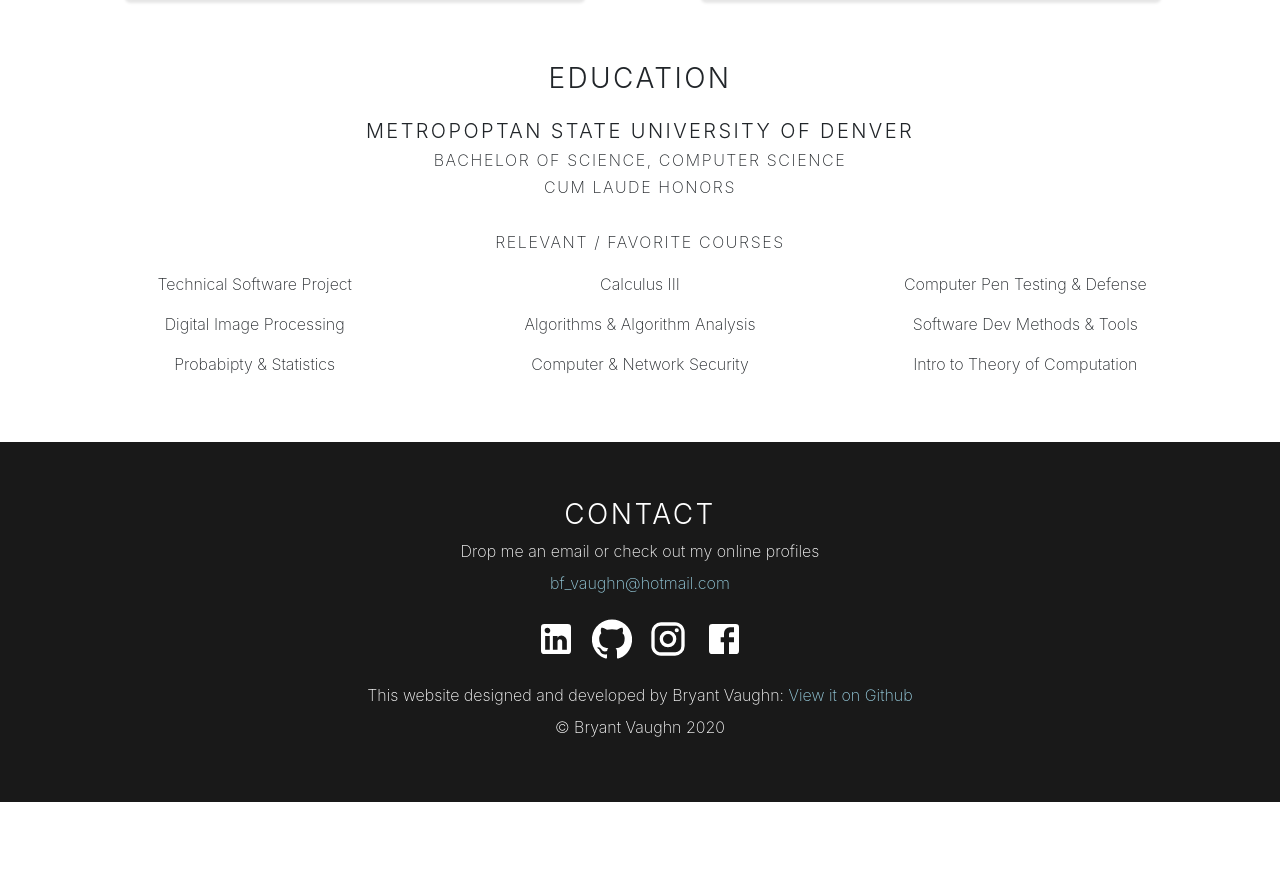
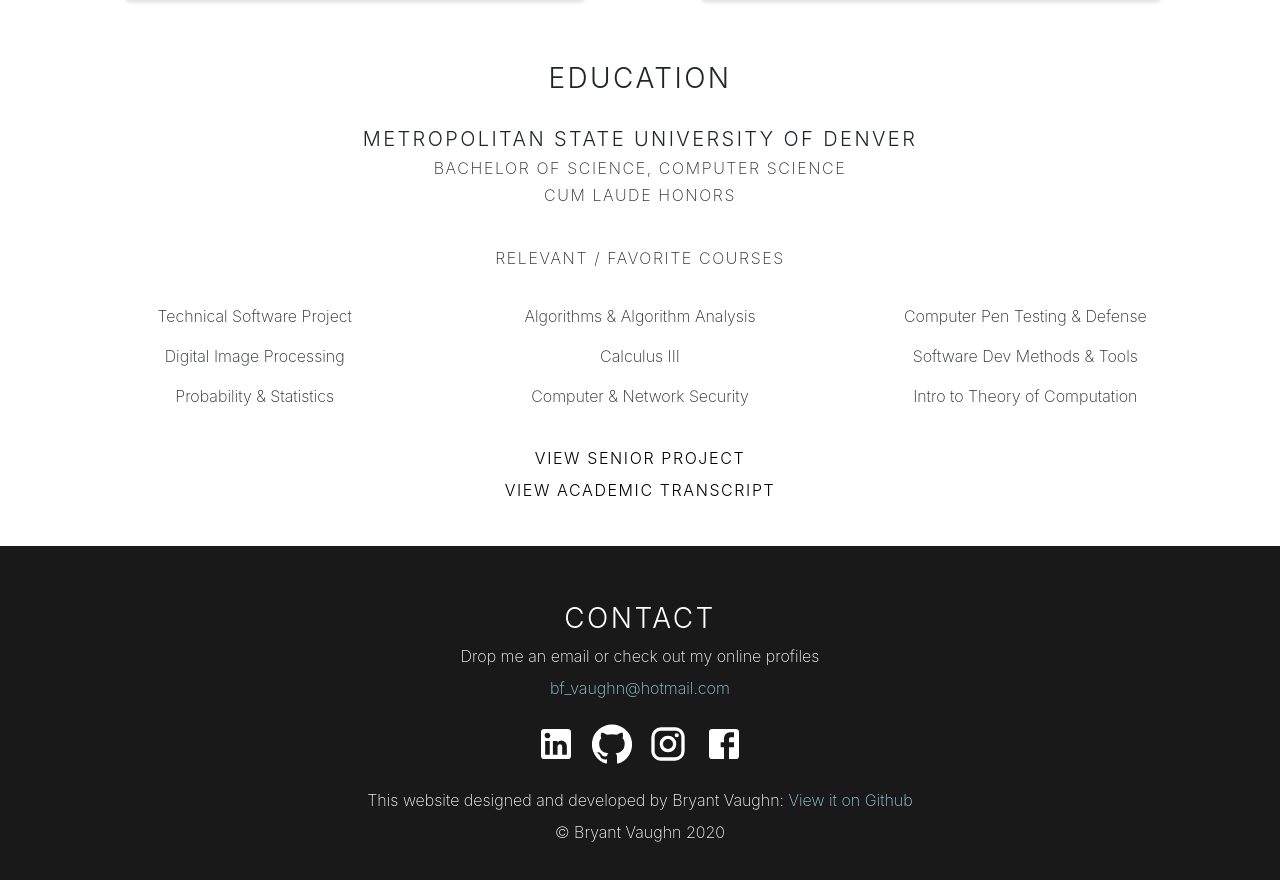
Before and after one commit to BryantVaughn/website, a Next.js app: page / in a window 1280 px wide. Shown: the part 2900-3780 px from the top of the page. Before the commit the page ends 3702 px from the top, so only its background shows below. Built offline with nearby package versions, Linux system fonts and the light colour scheme.

Commit message:
include button links to senior project and transcript

```diff
--- a/components/Education.js
+++ b/components/Education.js
@@ -6,7 +6,7 @@ export default function Education() {
       <h3 className={styles.title}>Education</h3>
       <div className={styles.container}>
         <h5 className={styles.school}>
-          Metropoptan State University of Denver
+          Metropolitan State University of Denver
         </h5>
         <h6>Bachelor of Science, Computer Science</h6>
         <h6>Cum Laude Honors</h6>
@@ -22,15 +22,15 @@ export default function Education() {
               Digital Image Processing
             </p>
             <p>
-              Probabipty & Statistics
+              Probability & Statistics
             </p>
           </div>
           <div className={styles.column}>
             <p>
-              Calculus III
+              Algorithms & Algorithm Analysis
             </p>
             <p>
-              Algorithms & Algorithm Analysis
+              Calculus III
             </p>
             <p>
               Computer & Network Security
@@ -48,6 +48,24 @@ export default function Education() {
             </p>
           </div>
         </section>
+        <div className={styles.buttons}>
+          <button>
+            <a
+              href="https://github.com/sheet-t/HPotter_4360"
+              target="_blank"
+            >
+              View Senior Project
+            </a>
+          </button>
+          <button>
+            <a
+              href="https://drive.google.com/file/d/1HleLFbs8FaJFd29nFHEcSbbq76YWdPdZ/view?usp=sharing"
+              target="_blank"
+            >
+              View Academic Transcript
+            </a>
+          </button>
+        </div>
       </div>
     </>
   );
--- a/components/Education.module.css
+++ b/components/Education.module.css
@@ -14,7 +14,8 @@
   .container { width: 70%; }
 }
 .container {
-  margin: auto auto 2rem auto;
+  margin: auto;
+  margin-bottom: 2.5rem;
   text-align: center;
 }
 .container h6 {
@@ -34,7 +35,7 @@
 }
 
 .school {
-  margin-top: 1.5rem;
+  margin-top: 2rem;
   text-transform: uppercase;
   letter-spacing: 0.15rem;
   font-weight: 300;
@@ -45,8 +46,8 @@
   text-transform: uppercase;
   letter-spacing: 0.1rem;
   font-weight: 500;
-  margin-top: 2rem;
-  margin-bottom: 0;
+  margin-top: 2.5rem;
+
 }
 
 .columns {
@@ -63,3 +64,31 @@
 }
 .column:first-child { margin-left: 0; }
 .column:last-child { margin-right: 0; }
+
+.buttons {
+  display: flex;
+  flex-direction: column;
+  align-items: center;
+  width: 100%;
+}
+.buttons button {
+  border: none;
+  border-radius: 5px;
+  outline: none;
+  background-color: transparent;
+  width: 60%;
+  margin: 0.2rem;
+  transition: 0.2s ease-in;
+}
+.buttons button:hover {
+  background-color: rgba(0,0,0,0.05);
+}
+.buttons a {
+  display: inline-block;
+  text-decoration: none;
+  text-transform: uppercase;
+  font-weight: 300;
+  letter-spacing: 0.1rem;
+  color: rgb(0,0,0);
+  width: 100%;
+}
```
